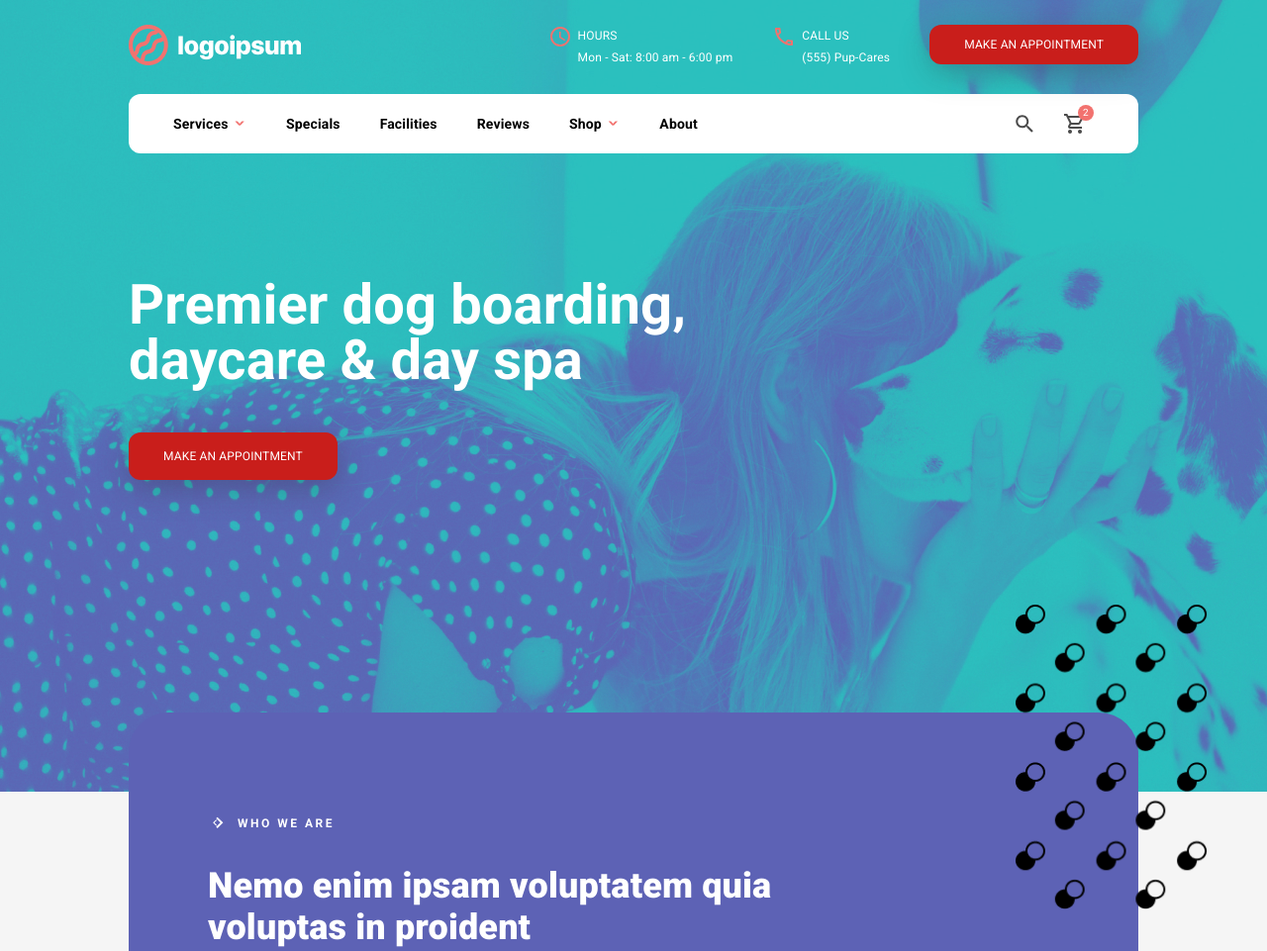
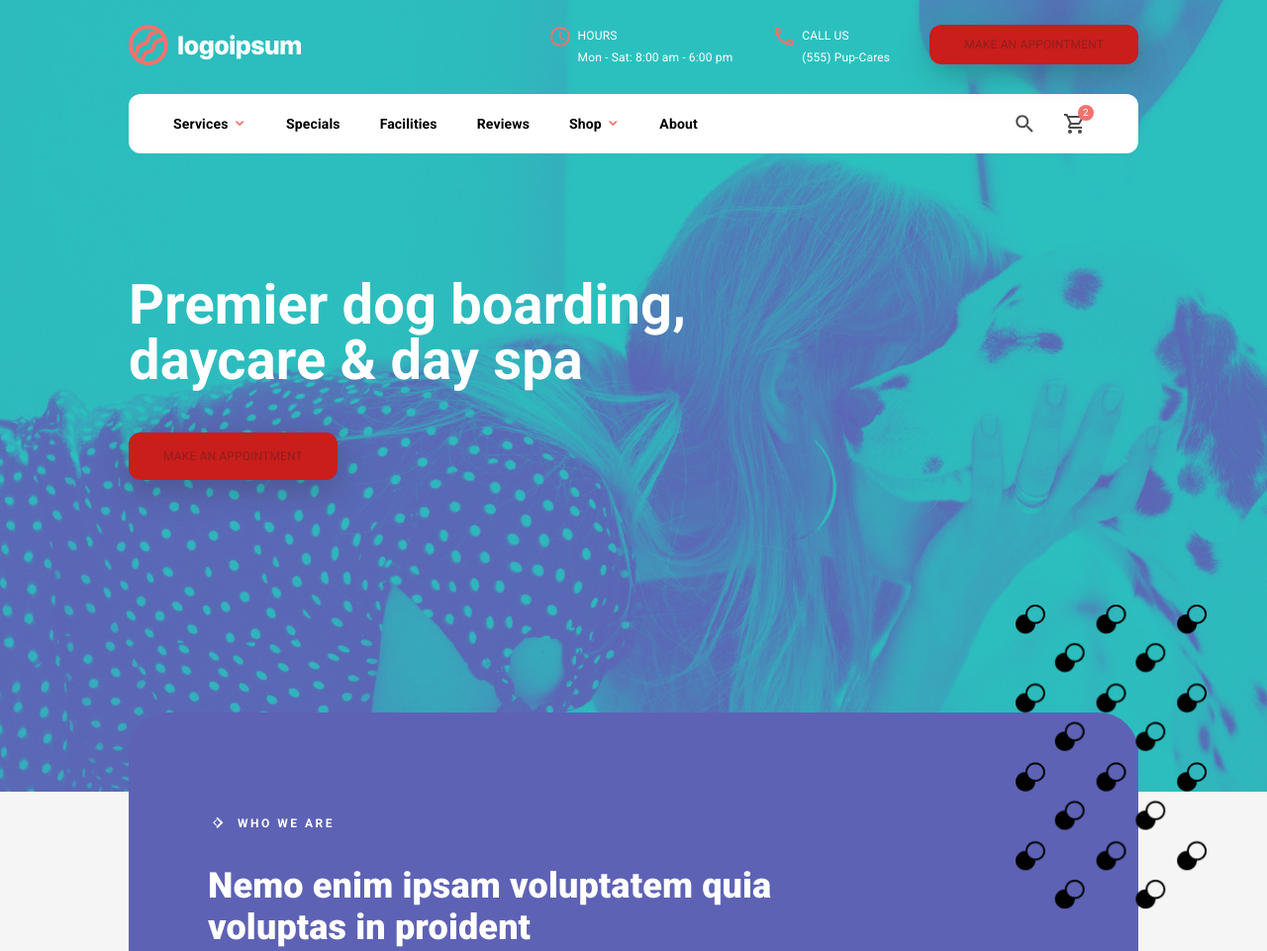
Before and after one commit to denchik-13/123, a plain HTML site: page index.html in a window 1280 px wide. Shown: the top 961 px of the page at 99% size. Drawn offline with Linux system fonts and the light colour scheme; files whose address does not match are found by name.

Commit message:
changed button color

```diff
--- a/css/button.css
+++ b/css/button.css
@@ -3,7 +3,7 @@
     line-height: 24px;
     padding: 0 35px;
     text-transform: uppercase;
-    color: #ffffff;
+    color: #911e1e;
     border: 0;
     border-radius: 12px;
     background-color: #c91e1b;
```
